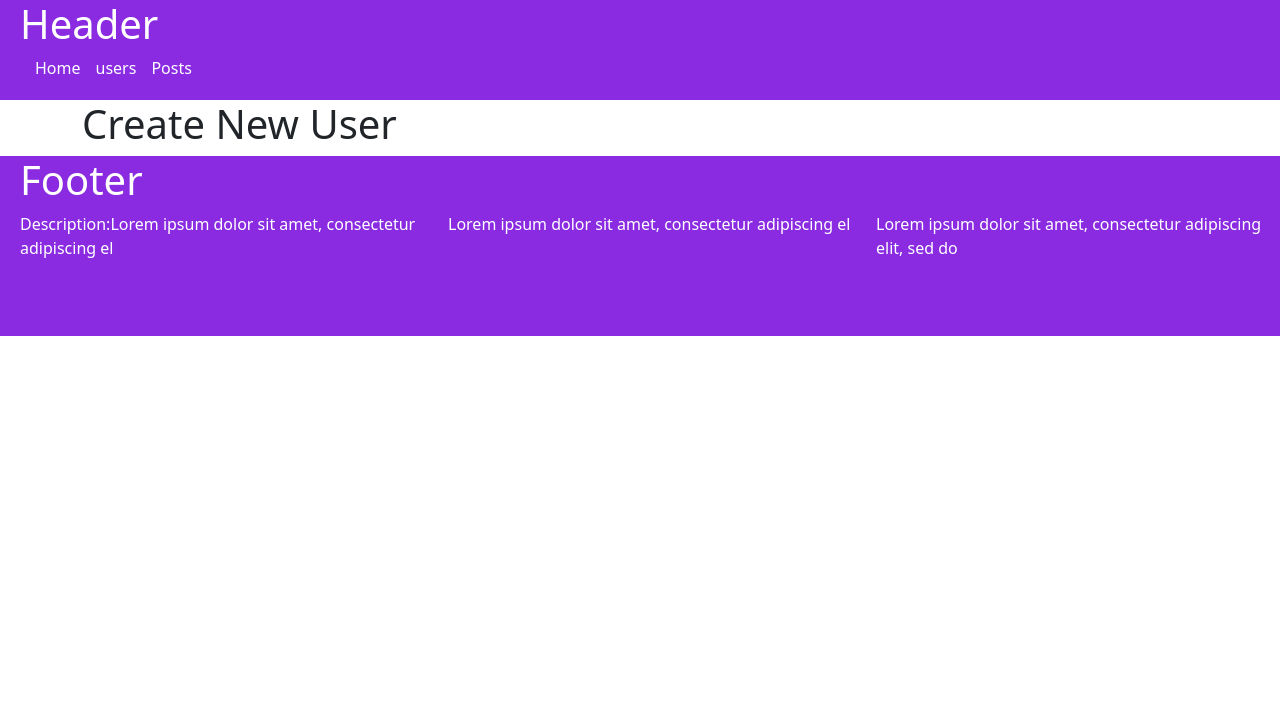
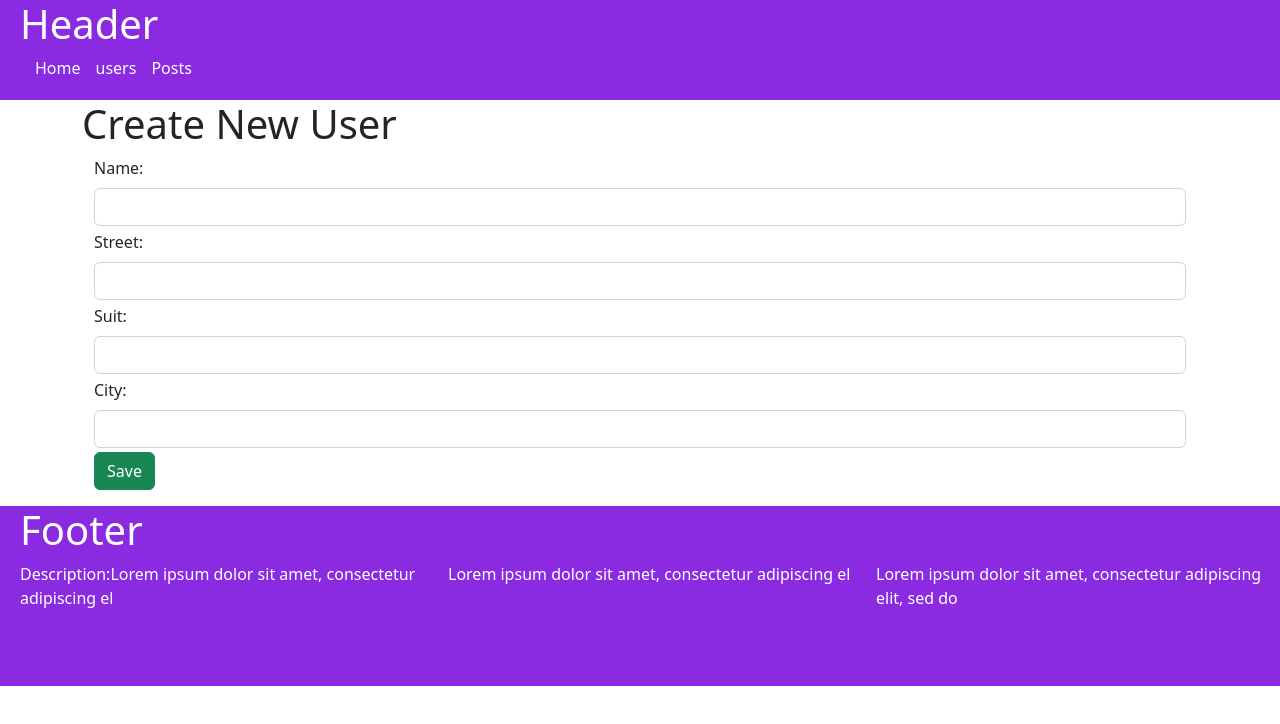
Before and after one commit to elhamalizadeh/Vue-CMS, a Vue app: page /users/createUser in a window 1280 px wide. Shown: the top 724 px of the page. Built offline with nearby package versions, Linux system fonts and the light colour scheme.

Commit message:
create new user

```diff
--- a/src/components/posts/editPost.vue
+++ b/src/components/posts/editPost.vue
@@ -61,7 +61,7 @@ function getPost() {
 
           Swal.fire({
             title: "Thanks!",
-            text: "Post created successfully",
+            text: "Post updated successfully",
             icon: "success",
             confirmButtonText: "Ok",
           });
--- a/src/components/users/createUser.vue
+++ b/src/components/users/createUser.vue
@@ -1,10 +1,89 @@
 <template>
   <h1>Create New User</h1>
+  <div class="container">
+  <form @submit.prevent="Validate">
+<label class="form-label">Name:</label>
+<input type="text" v-model="form.name" class="form-control" />
+<div class="form-text text-danger">{{ form.ErrorText }}</div>
+
+<label class="form-label">Street:</label>
+<input type="text" v-model="form.street" class="form-control" />
+<div class="form-text text-danger">{{ form.ErrorText }}</div>
+
+<label class="form-label">Suit:</label>
+<input type="text" v-model="form.suit" class="form-control" />
+<div class="form-text text-danger">{{ form.ErrorText }}</div>
+
+<label class="form-label">City:</label>
+<input type="text" v-model="form.city" class="form-control" />
+<div class="form-text text-danger">{{ form.ErrorText }}</div>
+
+<button type="submit" class="btn btn-success mb-3" >Save</button>
+  </form>
+  </div>
 </template>
 
 <script>
+import axios from "axios";
+import { reactive } from "vue";
+import Swal from "sweetalert2";
+
 export default {
-name:'createUser'
+name:'createUser',
+setup() {
+  const form = reactive({
+  name: "",
+  street: "",
+  suit:"",
+  city:"",
+  ErrorText: ""
+});
+
+function Validate(){
+ if (form.name === ""){
+  form.ErrorText =" You should Fill it"
+ }
+ else {
+  form.ErrorText = "";
+
+ }
+   if (form.name !=="" && form.street !="" ){
+        console.log("createuser is called");
+        createNewUser();
+      }
+
+//  if (form.name !=="" && form.street !="" ){
+//   createNewUser();
+
+//  }
+}
+
+function createNewUser(){
+  axios
+     .post("https://jsonplaceholder.typicode.com/users", {
+          name: form.name,
+          street: form.street,
+          userId: 1,
+        })
+        .then(function () {
+          //alert('created successfully')
+          console.log('created successfully');
+           Swal.fire({
+            title: "Thanks!",
+            text: "User created successfully",
+            icon: "success",
+            confirmButtonText: "Ok",
+          });
+
+        })
+        .catch(function (error) {
+          console.log(error);
+        });
+        console.log(form.name, form.street, form.suit, form.city);
+    }
+    return{ form , Validate }
+}
+
 }
 </script>
 
--- a/src/components/users/users.vue
+++ b/src/components/users/users.vue
@@ -1,6 +1,7 @@
 <template>
-<div>
+<div class="container">
   <h1>Users List</h1>
+      <router-link :to="{name:'createUser'}" class="btn btn-dark mb-3">Create New User </router-link>
   <div class="row g-3">
      <div class="col-sm-4"  v-for="user in users"  :key="user.id">
   <userCardView :user="user"/>
```
